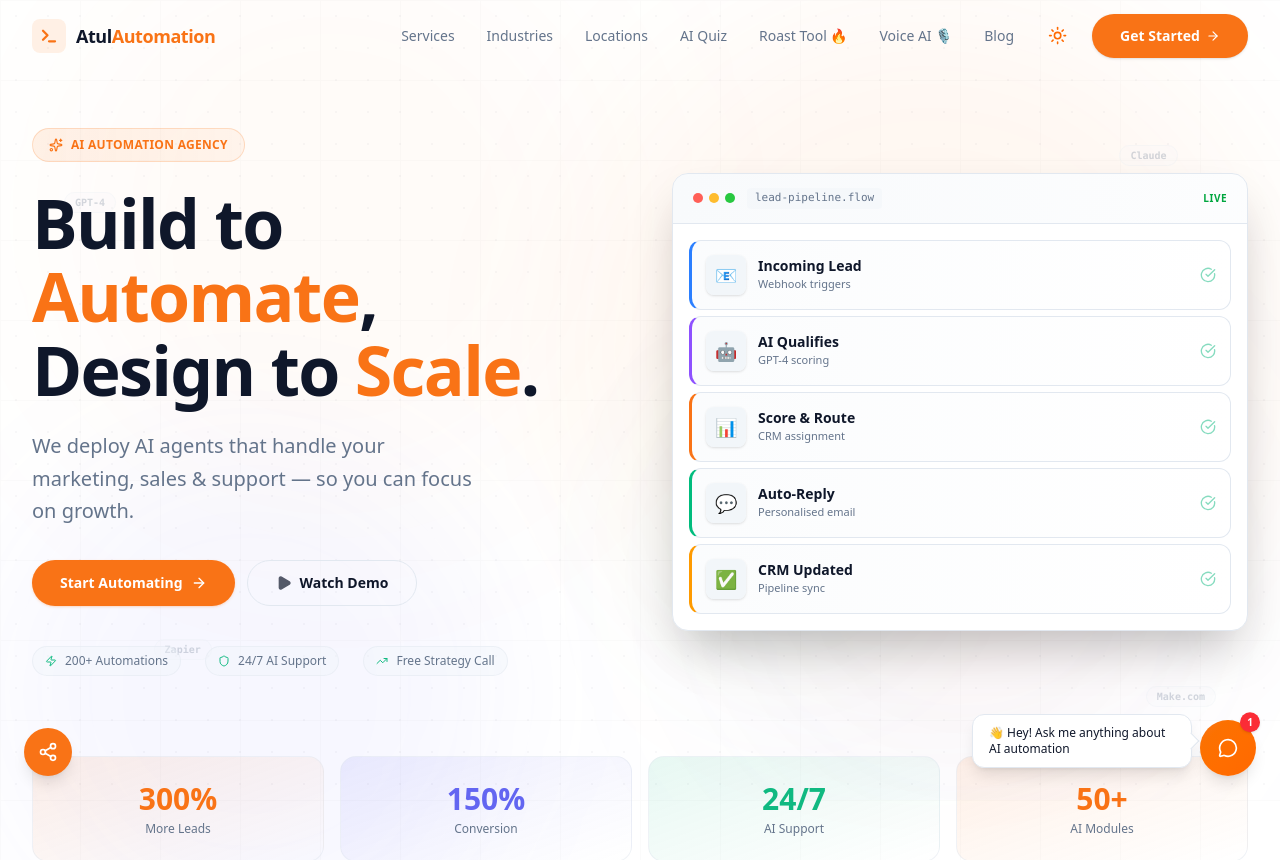
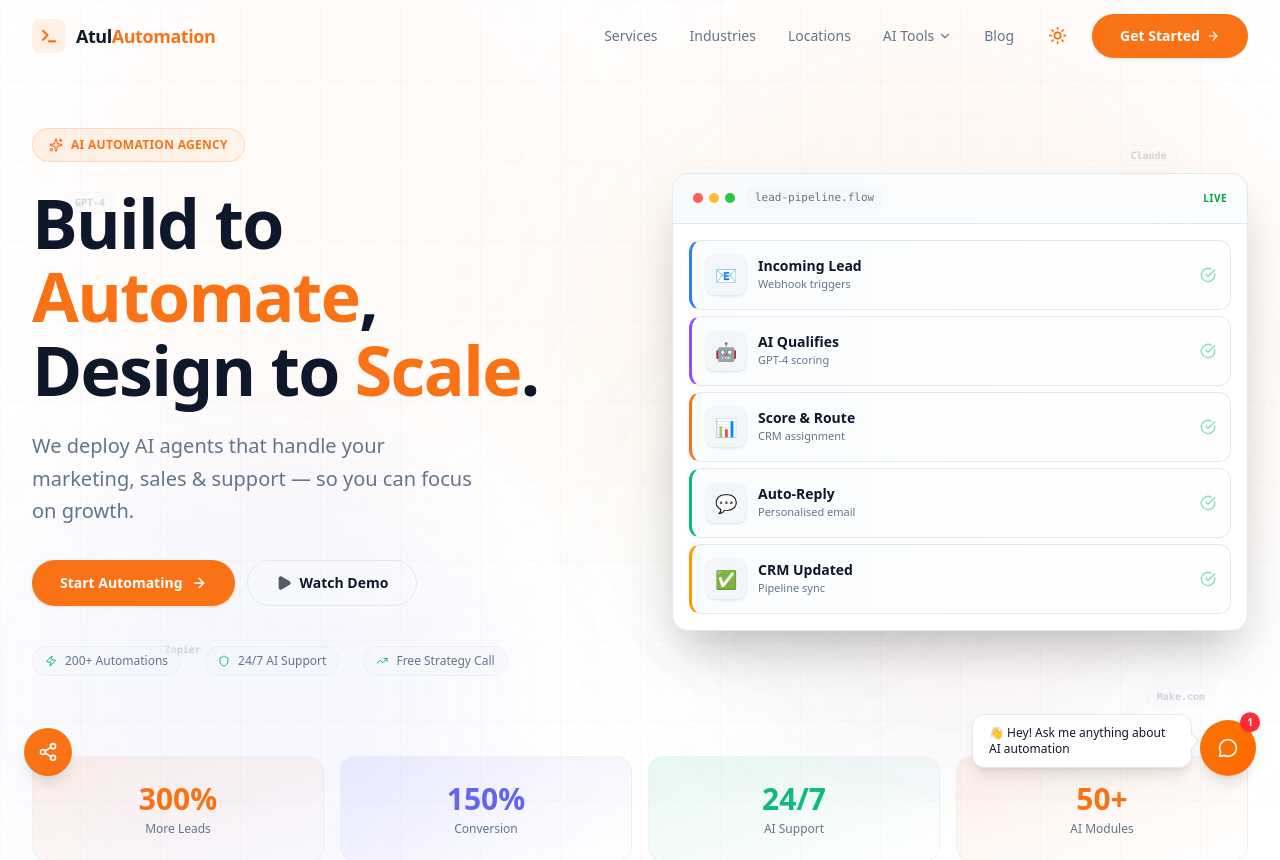
Before and after one commit to ATULAUTOMATION1/atulautomation2.0, a Next.js app: page / in a window 1280 px wide. Shown: the top 860 px of the page. Built offline with nearby package versions, Linux system fonts and the light colour scheme.

Commit message:
feat: Add AI Tools dropdown menu to navbar

```diff
--- a/components/layout/navbar.tsx
+++ b/components/layout/navbar.tsx
@@ -2,7 +2,7 @@
 
 import React from "react";
 import Link from "next/link";
-import { Menu, X, Terminal, ArrowRight } from "lucide-react";
+import { Menu, X, Terminal, ArrowRight, ChevronDown } from "lucide-react";
 import { ThemeToggle } from "@/components/theme-toggle";
 import { cn } from "@/lib/utils";
 
@@ -10,9 +10,18 @@ const navItems = [
     { name: "Services", href: "/#services" },
     { name: "Industries", href: "/industries" },
     { name: "Locations", href: "/locations" },
-    { name: "AI Quiz", href: "/tools/ai-readiness-quiz" },
-    { name: "Roast Tool 🔥", href: "/tools/roast-my-workflow" },
-    { name: "Voice AI 🎙️", href: "/tools/voice-ai-demo" },
+    {
+        name: "AI Tools",
+        subItems: [
+            { name: "AI Readiness Quiz", href: "/tools/ai-readiness-quiz" },
+            { name: "ROI Calculator", href: "/tools/roi-calculator" },
+            { name: "Voice AI Demo 🎙️", href: "/tools/voice-ai-demo" },
+            { name: "Roast My Workflow 🔥", href: "/tools/roast-my-workflow" },
+            { name: "Live AI Demos", href: "#live-demos" },
+            { name: "Interactive Playground", href: "#playground" },
+            { name: "Build your Workflow", href: "#build-workflow" }
+        ]
+    },
     { name: "Blog", href: "/blog" },
 ];
 
@@ -52,13 +61,35 @@ export function Navbar() {
                 {/* Desktop Nav */}
                 <nav className="hidden md:flex items-center gap-1">
                     {navItems.map((item) => (
+                        item.subItems ? (
+                            <div key={item.name} className="relative group">
+                                <button className="flex items-center gap-1 text-sm font-medium text-muted-foreground hover:text-foreground px-3.5 py-2 rounded-lg hover:bg-muted/50 transition-all">
+                                    {item.name}
+                                    <ChevronDown className="h-3.5 w-3.5" />
+                                </button>
+                                <div className="absolute top-full left-1/2 -translate-x-1/2 w-64 pt-2 opacity-0 translate-y-2 pointer-events-none group-hover:opacity-100 group-hover:translate-y-0 group-hover:pointer-events-auto transition-all duration-200">
+                                    <div className="bg-card border border-border rounded-xl shadow-lg p-2 flex flex-col gap-1 relative before:absolute before:-top-2 before:left-1/2 before:-translate-x-1/2 before:border-8 before:border-transparent before:border-b-card">
+                                        {item.subItems.map(subItem => (
+                                            <Link
+                                                key={subItem.name}
+                                                href={subItem.href}
+                                                className="text-sm font-medium text-foreground/70 hover:text-primary hover:bg-primary/5 px-3 py-2.5 rounded-lg transition-colors text-left flex items-center justify-between group/sub"
+                                            >
+                                                {subItem.name}
+                                            </Link>
+                                        ))}
+                                    </div>
+                                </div>
+                            </div>
+                        ) : (
                             <Link
                                 key={item.name}
-                            href={item.href}
+                                href={item.href!}
                                 className="text-sm font-medium text-muted-foreground hover:text-foreground px-3.5 py-2 rounded-lg hover:bg-muted/50 transition-all"
                             >
                                 {item.name}
                             </Link>
+                        )
                     ))}
                     <div className="ml-2 mr-2">
                         <ThemeToggle />
@@ -98,13 +129,31 @@ export function Navbar() {
                             )}
                             style={{ transitionDelay: `${i * 50}ms` }}
                         >
+                            {item.subItems ? (
+                                <div className="flex flex-col gap-1 mb-2">
+                                    <div className="text-sm font-bold text-foreground px-4 py-2 mt-2 uppercase tracking-wider opacity-50">
+                                        {item.name}
+                                    </div>
+                                    {item.subItems.map(subItem => (
                                         <Link
-                                href={item.href}
+                                            key={subItem.name}
+                                            href={subItem.href}
+                                            onClick={() => setIsOpen(false)}
+                                            className="text-base font-medium text-muted-foreground hover:text-foreground px-4 py-2 hover:bg-muted/50 rounded-xl block transition-colors pl-8"
+                                        >
+                                            {subItem.name}
+                                        </Link>
+                                    ))}
+                                </div>
+                            ) : (
+                                <Link
+                                    href={item.href!}
                                     onClick={() => setIsOpen(false)}
                                     className="text-base font-medium text-muted-foreground hover:text-foreground px-4 py-3 hover:bg-muted/50 rounded-xl block transition-colors"
                                 >
                                     {item.name}
                                 </Link>
+                            )}
                         </div>
                     ))}
                     <div className="pt-3 mt-2 border-t border-border">
```
Lines whose indentation alone changed are shown as unchanged.
